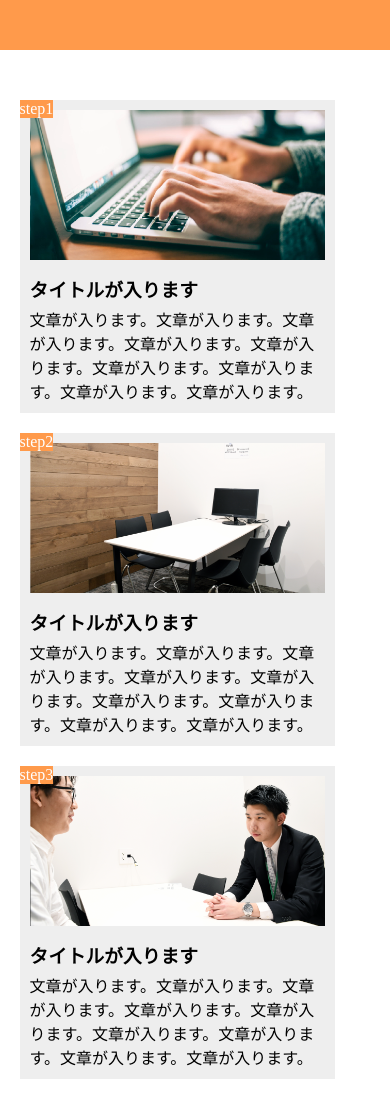
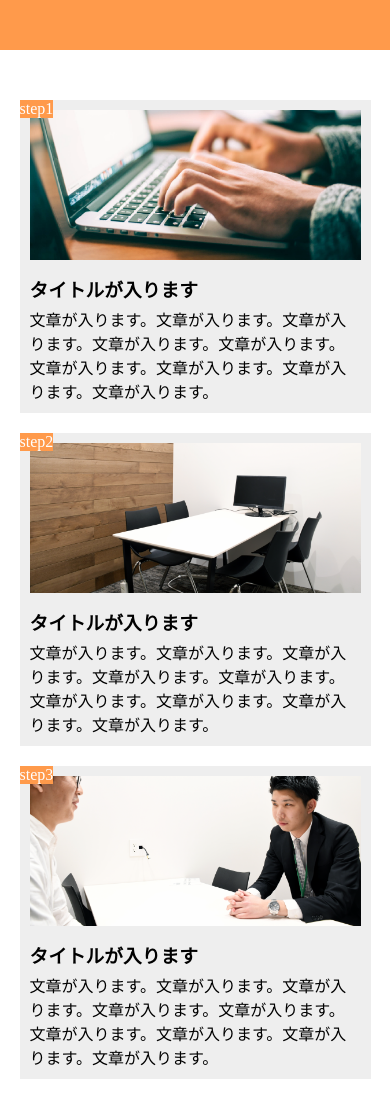
Before and after one commit to h-sara/task, a plain HTML site: page task_1/index.html in a window 390 px wide. Shown: the top 1100 px of the page. Drawn offline with Linux system fonts and the light colour scheme.

Commit message:
[Update] 1-10

```diff
--- a/task_1/index.html
+++ b/task_1/index.html
@@ -2,6 +2,7 @@
 <html lang="ja">
   <head>
     <meta charset="utf-8">
+    <meta name="viewport" content="width=device-width,initial-scale=1.0">
     <link rel="stylesheet" href="style.css">
     <title>課題1：レスポンシブ対応させよう</title>
   </head>
--- a/task_1/style.css
+++ b/task_1/style.css
@@ -6,6 +6,7 @@
 
 header {
   height: 50px;
+  width: 960px;
   background-color: #ff9a4b;
 }
 
@@ -62,22 +63,28 @@
 
 footer {
   height: 50px;
+  width: 960px;
   background-color: #aaa;
 }
 
 /*レスポンシブ対応*/
 @media screen and (max-width: 768px) {
+  header,footer {
+    width:100%;
+  }
+
   main {
-    width: 90%;
+    width: 100%;
+    margin: 50px auto;
     display: block;
   }
 
   .step-box {
     width: 90%;
-    margin: 0 0 20px;
+    margin: 0 auto 20px;
   }
 
   .step-box:last-child {
-    margin-bottom: 0;
+    margin: 0 auto 0px;
   }
 }
```
